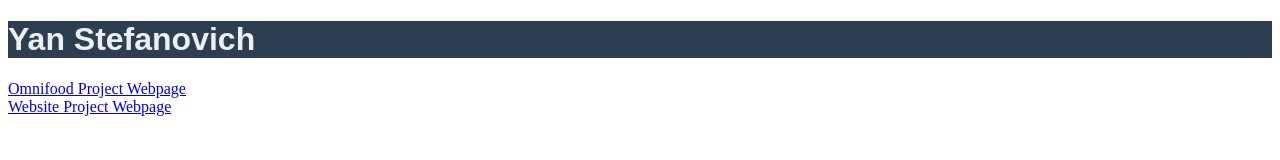
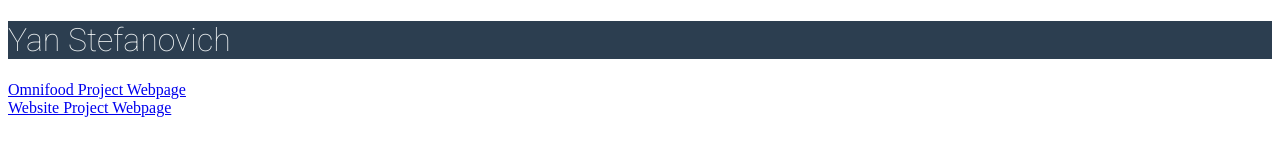
Before and after one commit to yanstefanovich/yanstefanovich.github.io, a plain HTML site: page index.html in a window 1280 px wide. Drawn offline with Linux system fonts and the light colour scheme.

Commit message:
Added Style

```diff
--- a/css/scss/master.scss
+++ b/css/scss/master.scss
@@ -1,11 +1,16 @@
-$MidnightBlue:#2c3e50;
-$Clouds:#ecf0f1;
+$midnightBlue:#2c3e50;
+$clouds:#ecf0f1;
 
 header{
-  background-color: $MidnightBlue;
+  height: 15%;
+  background-color: $midnightBlue;
 }
 
 h1{
-  font-family: Arial;
-  color: $Clouds;
+  margin: 0;
+  padding: 20px 10px;
+  font-family: 'Roboto', sans-serif;
+  font-weight: 100;
+  font-size: 250%;
+  color: $clouds;
 }
```
Also changed, not shown: css/master.css, 1 other file.
